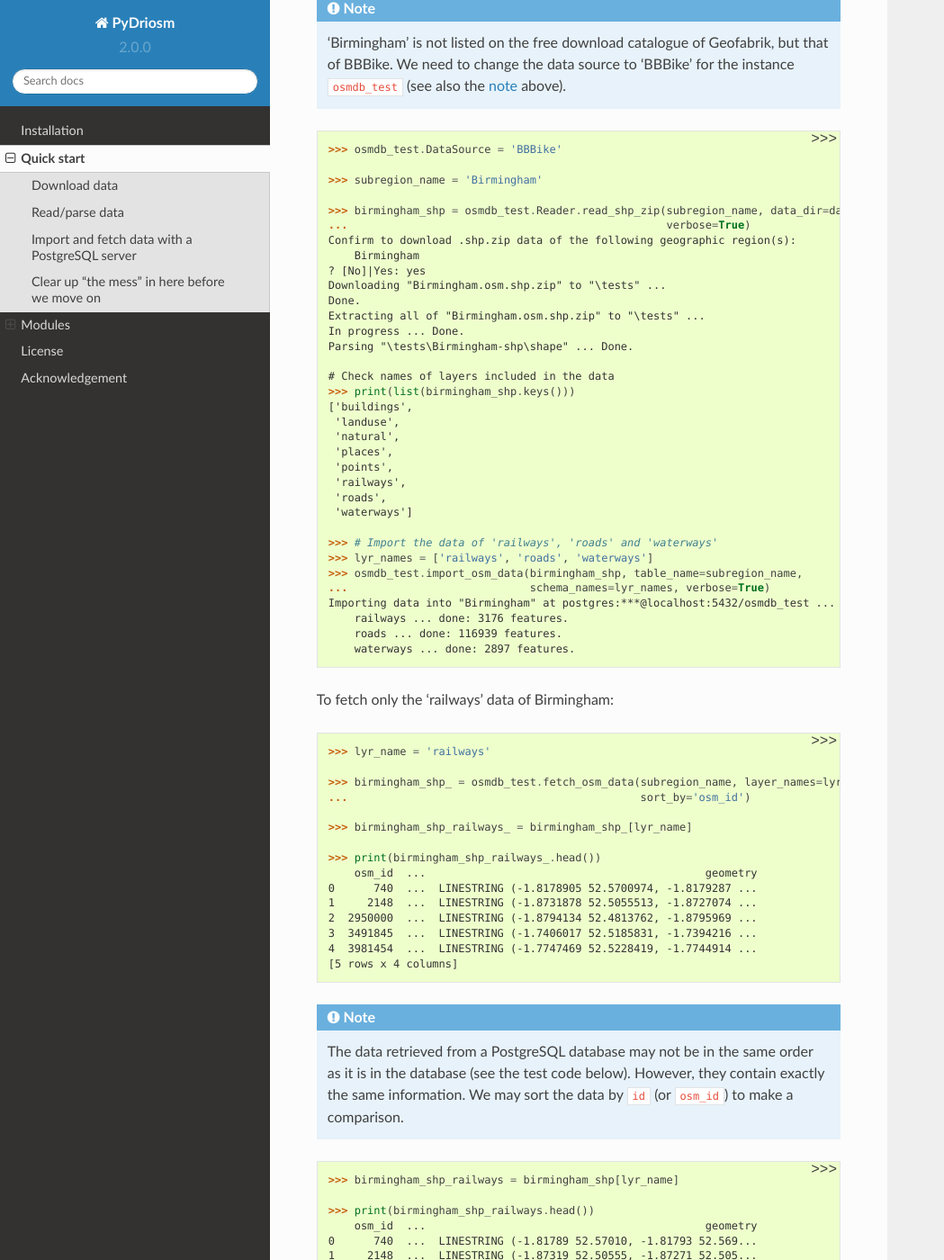
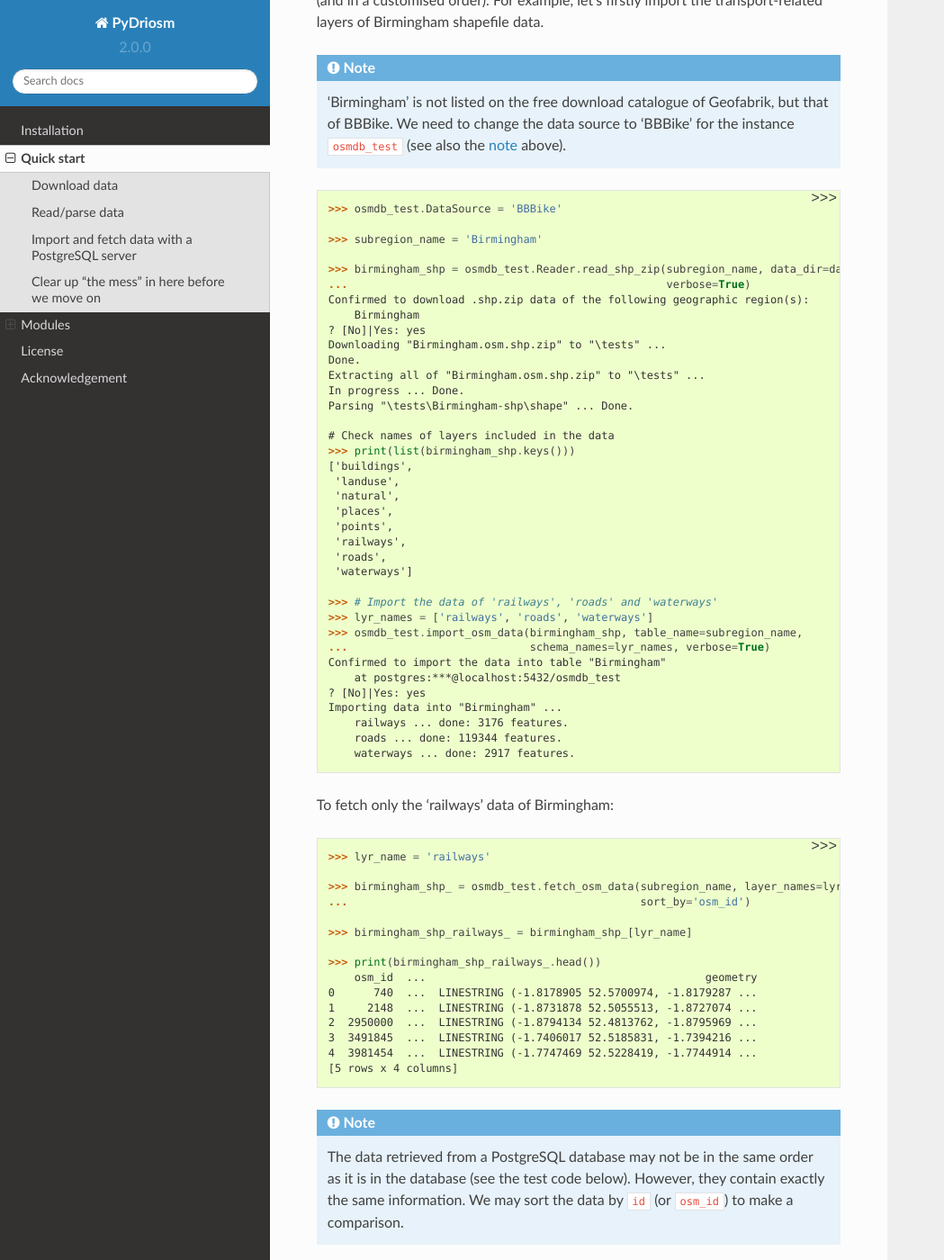
Before and after one commit to mikeqfu/pydriosm, a Sphinx documentation site: the page built from docs/source/quick-start.rst, in a window 1280 px wide and 1400 px high, scrolled down 13317 px. Shown: the whole window at 90% size, without its empty margins (0-1049 px from the left). Built offline with Sphinx 7.4.7 and the Read the Docs theme 2.0.0, drawn with Linux system fonts in a browser that asks for light colours; some of the changed text lies outside the part shown.

Commit message:
modify quick-start.rst

```diff
--- a/docs/source/quick-start.rst
+++ b/docs/source/quick-start.rst
@@ -60,7 +60,7 @@ If we'd like to download say the `protocolbuffer binary format`_ (PBF) data of a
     >>> # Download the OSM PBF data of London from Geofabrik
     >>> geofabrik_downloader.download_osm_data(subregion_name, osm_file_format,
     ...                                        download_dir, verbose=True)
-    Confirm to download .osm.pbf data of the following geographic region(s):
+    Confirmed to download .osm.pbf data of the following geographic region(s):
         Greater London
     ? [No]|Yes: yes
     Downloading "greater-london-latest.osm.pbf" to "\tests" ...
@@ -118,7 +118,7 @@ In addition, we can also download data of multiple (sub)regions at one go. For e
     >>> paths_to_pbf = geofabrik_downloader.download_osm_data(
     ...     subregion_names, osm_file_format, download_dir, ret_download_path=True)
     ...     verbose=True)
-    Confirm to download .osm.pbf data of the following geographic region(s):
+    Confirmed to download .osm.pbf data of the following geographic region(s):
         Rutland
         West Yorkshire
         West Midlands
@@ -299,7 +301,7 @@ For example, let's try to read the 'railways' layer of the shapefile data of Lon
 
     >>> london_shp = geofabrik_reader.read_shp_zip(subregion_name, layer_names=layer_name,
     ...                                            feature_names=None, data_dir=data_dir)
-    Confirm to download .shp.zip data of the following geographic region(s):
+    Confirmed to download .shp.zip data of the following geographic region(s):
         Greater London
     ? [No]|Yes: yes
     Downloading "greater-london-latest-free.shp.zip" to "\tests" ...
@@ -345,7 +347,7 @@ For example, to merge the 'railways' layer of London and Kent:
 
     >>> path_to_merged_shp = geofabrik_reader.merge_subregion_layer_shp(
     ...     layer_name, subregion_names, data_dir, verbose=True, ret_merged_shp_path=True)
-    Confirm to download .shp.zip data of the following geographic region(s):
+    Confirmed to download .shp.zip data of the following geographic region(s):
         Greater London
         Kent
     ? [No]|Yes: yes
@@ -423,11 +425,14 @@ For example, let's now try to import ``rutland_pbf_parsed`` that we have obtaine
 
     >>> osmdb_test.import_osm_data(rutland_pbf_parsed, table_name=subregion_name,
     ...                            verbose=True)
-    Importing data into "Rutland" at postgres:***@localhost:5432/osmdb_test ...
-        points ... done: 4195 features.
-        lines ... done: 7405 features.
+    Confirmed to import the data into table "Rutland"
+        at postgres:***@localhost:5432/osmdb_test
+    ? [No]|Yes: yes
+    Importing data into "Rutland" ...
+        points ... done: 4253 features.
+        lines ... done: 7599 features.
         multilinestrings ... done: 53 features.
-        multipolygons ... done: 6190 features.
+        multipolygons ... done: 6382 features.
         other_relations ... done: 13 features.
 
 .. note::
@@ -438,14 +443,14 @@ In the example above, five schemas, including 'points', 'lines', 'multilinestrin
 
 .. figure:: _images/pbf_schemas_example.*
     :name: pbf_schemas_example
-    :width: 45%
+    :width: 44%
 
     An illustration of schemas for importing OSM PBF data into a PostgreSQL database
 
 
 .. figure:: _images/pbf_table_example.*
     :name: pbf_table_example
-    :width: 42%
+    :width: 41%
 
     An illustration of table name for storing the 'lines' layer of the OSM PBF data of Rutland
 
@@ -499,7 +504,7 @@ Of course, we can also import/fetch data of only a specific layer or multiple la
 
     >>> birmingham_shp = osmdb_test.Reader.read_shp_zip(subregion_name, data_dir=data_dir,
     ...                                                 verbose=True)
-    Confirm to download .shp.zip data of the following geographic region(s):
+    Confirmed to download .shp.zip data of the following geographic region(s):
         Birmingham
     ? [No]|Yes: yes
     Downloading "Birmingham.osm.shp.zip" to "\tests" ...
@@ -523,10 +528,13 @@ Of course, we can also import/fetch data of only a specific layer or multiple la
     >>> lyr_names = ['railways', 'roads', 'waterways']
     >>> osmdb_test.import_osm_data(birmingham_shp, table_name=subregion_name,
     ...                            schema_names=lyr_names, verbose=True)
-    Importing data into "Birmingham" at postgres:***@localhost:5432/osmdb_test ...
+    Confirmed to import the data into table "Birmingham"
+        at postgres:***@localhost:5432/osmdb_test
+    ? [No]|Yes: yes
+    Importing data into "Birmingham" ...
         railways ... done: 3176 features.
-        roads ... done: 116939 features.
-        waterways ... done: 2897 features.
+        roads ... done: 119344 features.
+        waterways ... done: 2917 features.
 
 To fetch only the 'railways' data of Birmingham:
 
@@ -599,7 +607,7 @@ For example, to drop the 'railways' data of Birmingham:
         "railways"
       at postgres:***@localhost:5432/osmdb_test
     ? [No]|Yes: yes
-    Dropping ...
+    Dropping table ...
         "railways"."Birmingham" ... Done.
 
 To also drop the 'waterways' of Birmingham and both 'lines' and 'multilinestrings' of Rutland:
```
Also changed, not shown: other parts of docs/source/quick-start.rst (+8 -7 lines).
